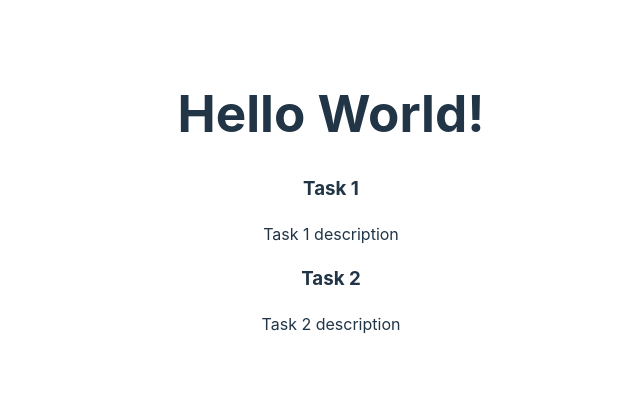
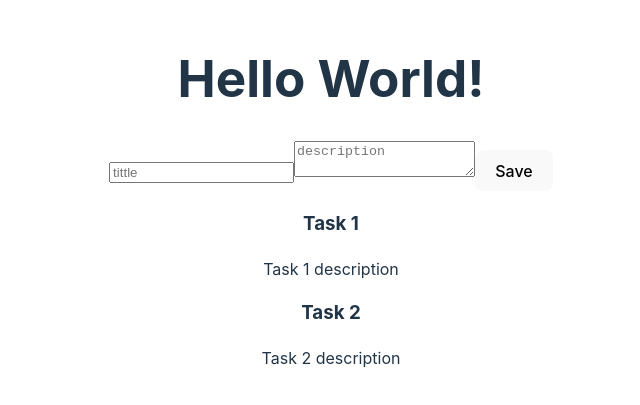
Before and after one commit to JoeTerol/REACT.crud, a React (Vite) app: page / in a window 1280 px wide. Shown: the part 199-604 px from the top of the page, without its empty margins (309-949 px from the left). Built offline with nearby package versions, Linux system fonts and the light colour scheme.

Commit message:
feat: new setTask function

```diff
--- a/src/components/taskForm.jsx
+++ b/src/components/taskForm.jsx
@@ -1,12 +1,37 @@
-import React from "react";
+import React, { useState } from "react";
 import { useSelector } from "react-redux";
 
-function TaskForm(){
-const stateTasks = useSelector((state) => state.tasks);
-console.log(stateTasks)
+
+function TaskForm() {
+
+const [task, setTask] = useState({
+    title:"",
+    description:"",
+})
+
+const handlechange = e => {
+    setTask({
+        ...task,
+        [e.target.name]: e.target.value,
+
+});
+};
+const handleSubmit = (e) => {
+    e.preventDefault();
+    console.log(task);
+}
+
+
 
     return(
-        <form action=""></form>
+        <form onSubmit={handleSubmit}>
+            <input name="title" type="text" placeholder="tittle" onChange={handlechange} />
+
+            <textarea name="description" placeholder="description" onChange={handlechange}></textarea>
+
+            <button>Save</button>
+
+        </form>
     )
 }
 export default TaskForm
```
Also changed, not shown: src/redux/features/taskSlice.js (line endings or trailing spaces).
